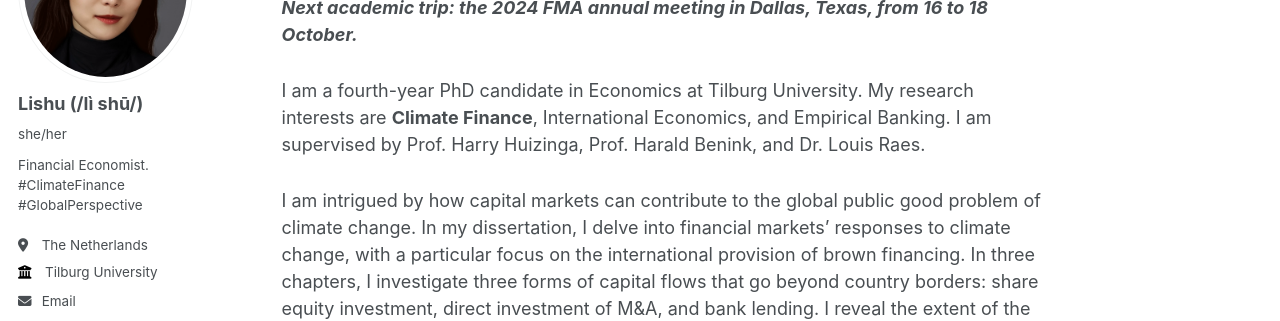
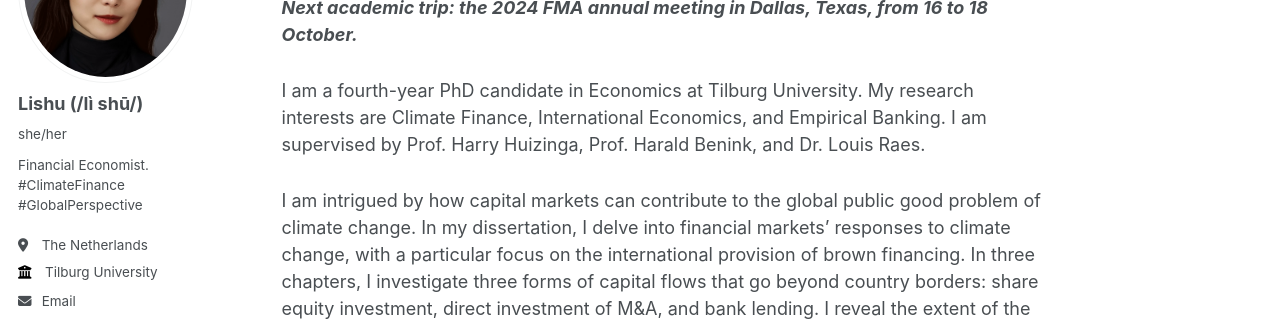
Before and after one commit to LishuZ/LishuZ.github.io, a Jekyll site: the page built from _pages/about.md, in a window 1280 px wide and 1024 px high. Shown: the part 210-531 px from the top of the window. Built offline with Jekyll 4.4.1, drawn with Linux system fonts in a browser that asks for light colours; some web fonts are replaced.

```diff
--- a/_pages/about.md
+++ b/_pages/about.md
@@ -10,7 +10,7 @@ redirect_from:
 
 ***Next academic trip: the 2024 FMA annual meeting in Dallas, Texas, from 16 to 18 October.***
 
-I am a fourth-year PhD candidate in Economics at Tilburg University. My research interests are **Climate Finance**, International Economics, and Empirical Banking. I am supervised by Prof. Harry Huizinga, Prof. Harald Benink, and Dr. Louis Raes.
+I am a fourth-year PhD candidate in Economics at Tilburg University. My research interests are Climate Finance, International Economics, and Empirical Banking. I am supervised by Prof. Harry Huizinga, Prof. Harald Benink, and Dr. Louis Raes.
 
 I am intrigued by how capital markets can contribute to the global public good problem of climate change. In my dissertation, I delve into financial markets' responses to climate change, with a particular focus on the international provision of brown financing. In three chapters, I investigate three forms of capital flows that go beyond country borders: share equity investment, direct investment of M&A, and bank lending. I reveal the extent of the international transfer of climate risks behind these capital flows.
 <br />
```
